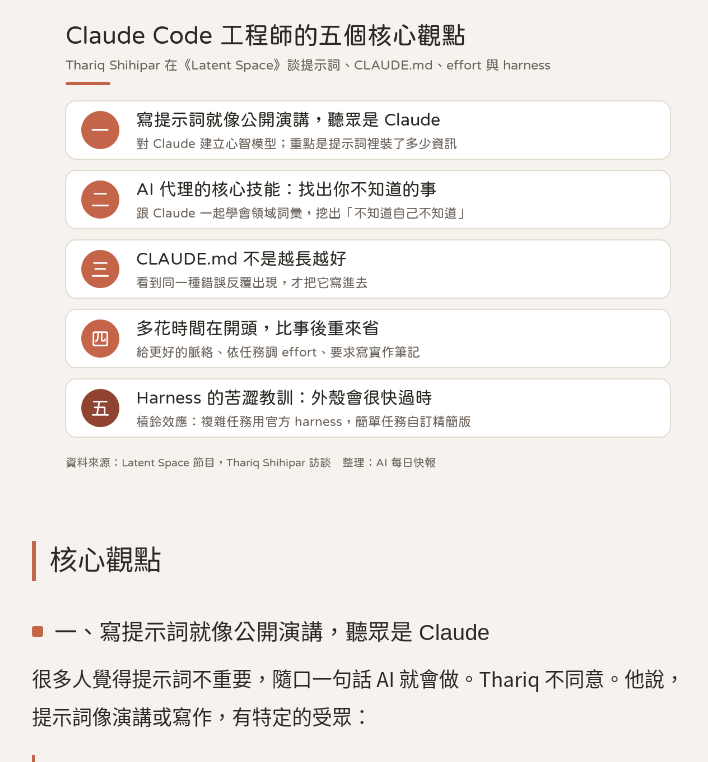
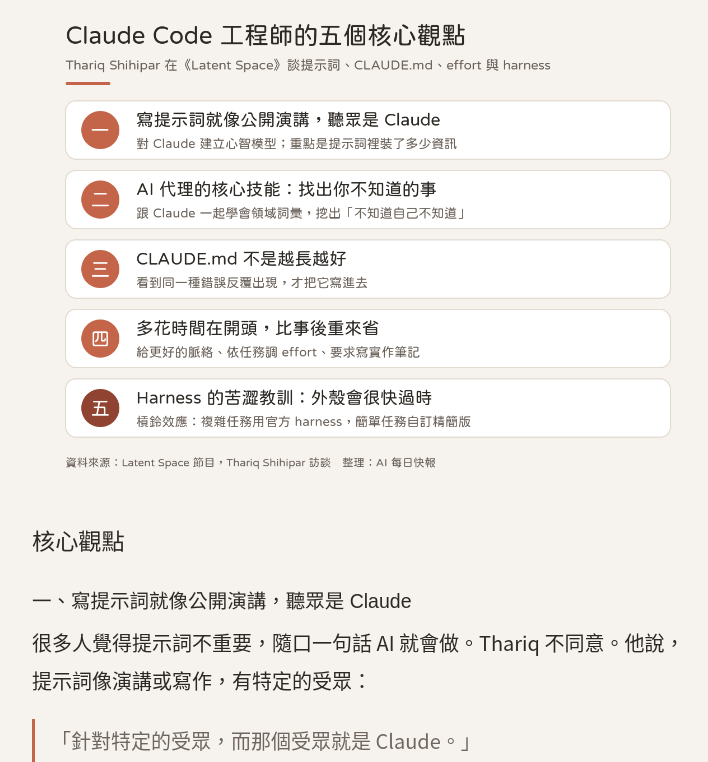
Before and after one commit to yc-chiu/ai-daily-blog, a Jekyll site: the page built from _posts/2026-10-13-claude-code-bitter-lesson.md, in a window 1280 px wide and 1400 px high, scrolled down 1010 px. Shown: the part 638-1400 px from the top of the window, without its empty margins (272-980 px from the left). Built offline with Jekyll 4.4.1, drawn with Linux system fonts in a browser that asks for light colours; some web fonts are replaced.

Commit message:
Revert post h2/h3 styling to main

```diff
--- a/assets/css/style.css
+++ b/assets/css/style.css
@@ -430,34 +430,19 @@
 
 .prose h2,
 .prose h3 {
-  font-family: var(--font-display);
   font-weight: 400;
   line-height: 1.45;
   text-wrap: balance;
-  color: var(--ink);
 }
 
 .prose h2 {
-  margin: 3rem 0 1rem;
-  padding-left: 0.85rem;
-  border-left: 4px solid var(--mark);
-  font-size: 1.75rem;
+  margin: 2.1rem 0 0.75rem;
+  font-size: 1.45rem;
 }
 
 .prose h3 {
-  margin: 2.2rem 0 0.7rem;
-  font-size: 1.4rem;
-}
-
-.prose h3::before {
-  content: "";
-  display: inline-block;
-  width: 0.5em;
-  height: 0.5em;
-  margin-right: 0.5em;
-  border-radius: 2px;
-  background: var(--mark);
-  vertical-align: 0.12em;
+  margin: 1.7rem 0 0.55rem;
+  font-size: 1.22rem;
 }
 
 .prose p,
```
